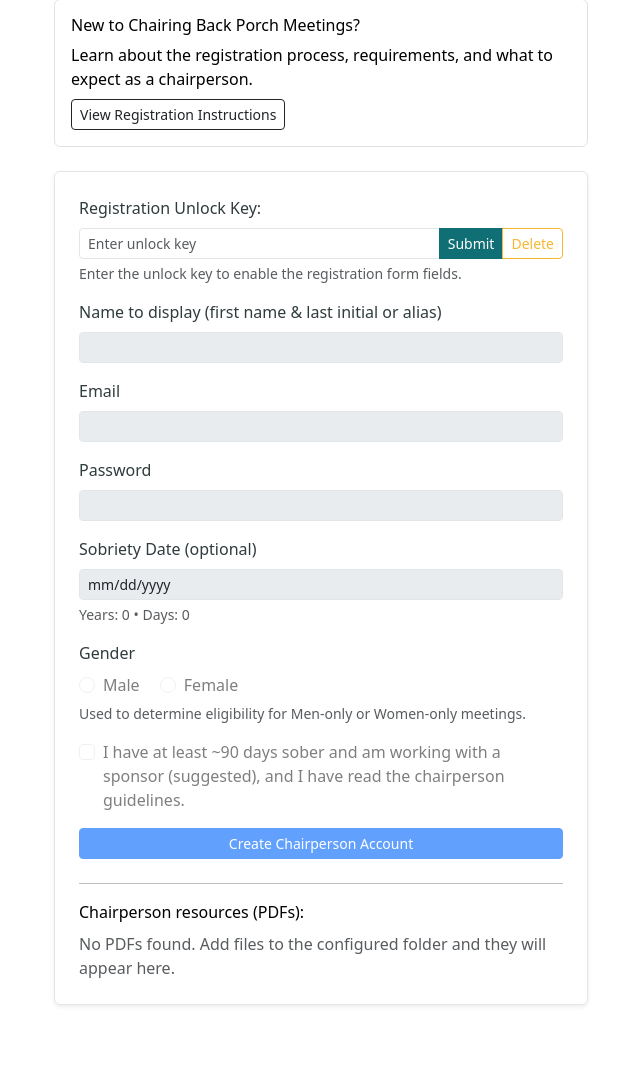
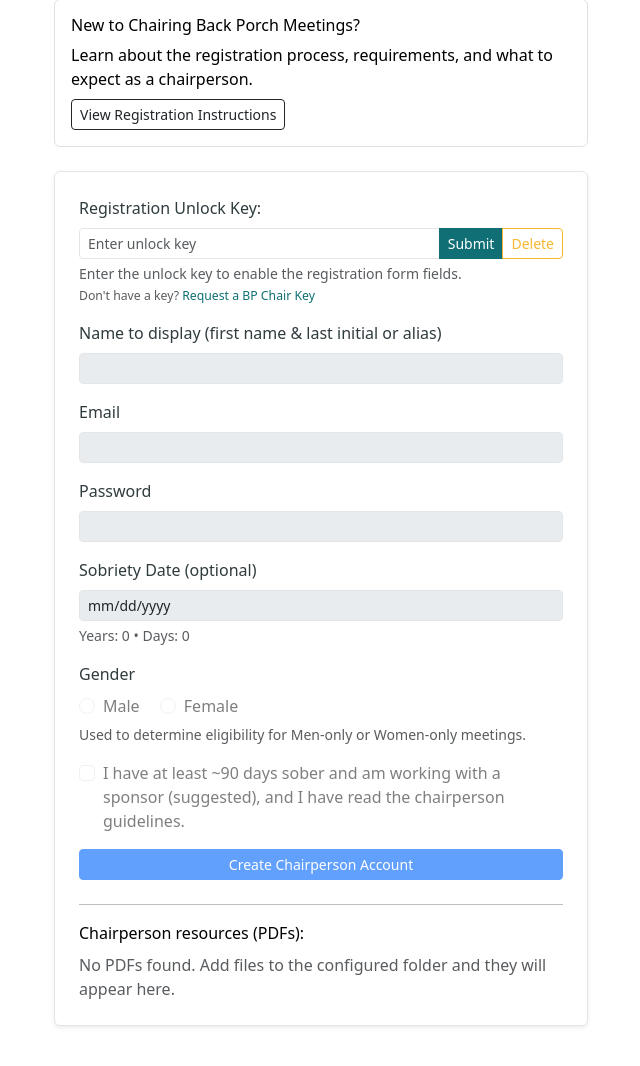
Before and after one commit to jalex0823/bp-chairperson-app, a Flask app: page /register in a window 1280 px wide. Shown: the part 220-1286 px from the top of the page, without its empty margins (319-959 px from the left). Run offline with Flask 3, Linux system fonts and the light colour scheme; data that the repository does not hold is empty; some libraries are stand-ins or nearby versions.

Commit message:
Add link to request BP Chair Key via email on registration page

```diff
--- a/templates/register.html
+++ b/templates/register.html
@@ -39,7 +39,11 @@
           <button type="button" id="unlockSubmit" class="btn btn-success btn-sm">Submit</button>
           <button type="button" id="unlockClear" class="btn btn-outline-secondary btn-sm">Delete</button>
         </div>
-        <div class="form-text">Enter the unlock key to enable the registration form fields.</div>
+        <div class="form-text">
+          Enter the unlock key to enable the registration form fields.
+          <br>
+          <span class="small">Don't have a key? <a href="mailto:backporchmeetings@outlook.com?subject=Request BP Chair Key" class="text-decoration-none"><i class="fas fa-envelope"></i> Request a BP Chair Key</a></span>
+        </div>
         <div id="unlockStatus" class="mt-2" style="display: none;">
           <span class="badge bg-success">✓ Form Unlocked</span>
         </div>
```
